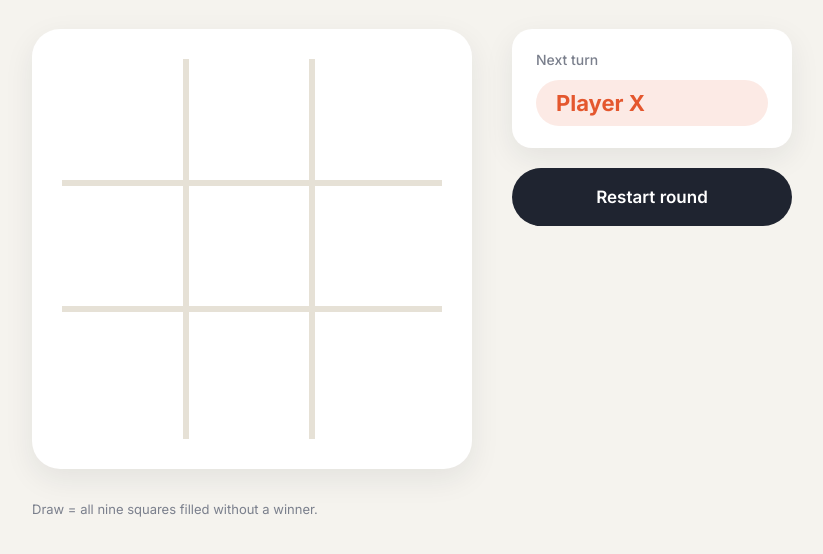
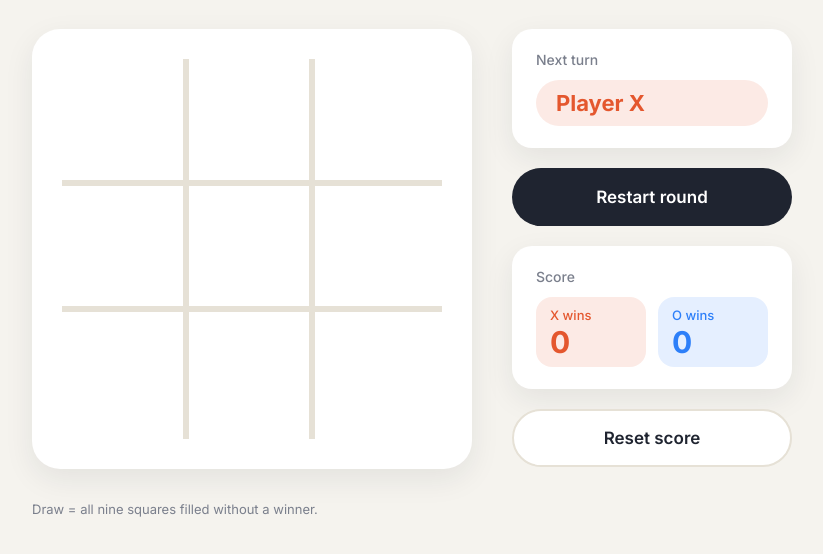
Before and after one commit to pupca/ticktacktoe, a plain HTML site: page index.html in a window 1280 px wide. Shown: the part 142-696 px from the top of the page, without its empty margins (228-1051 px from the left). Drawn offline with Linux system fonts and the light colour scheme.

Commit message:
GM-596: Add score board with X/O win counts and Reset score

```diff
--- a/game.js
+++ b/game.js
@@ -9,10 +9,14 @@ const boardEl = document.getElementById('board');
 const statusEl = document.getElementById('status');
 const statusLabelEl = document.getElementById('status-label');
 const restartEl = document.getElementById('restart');
+const scoreXEl = document.getElementById('score-x');
+const scoreOEl = document.getElementById('score-o');
+const resetScoreEl = document.getElementById('reset-score');
 
 let cells = Array(9).fill(null);
 let player = 'X';
 let over = false;
+let score = { X: 0, O: 0 };
 
 const MARKS = {
   X: '<svg class="mark mark-x" viewBox="0 0 100 100" aria-hidden="true"><line x1="18" y1="18" x2="82" y2="82"/><line x1="82" y1="18" x2="18" y2="82"/></svg>',
@@ -44,12 +48,19 @@ function setStatus(label, text, kind) {
   statusEl.className = `pill ${kind}`;
 }
 
+function renderScore() {
+  scoreXEl.textContent = score.X;
+  scoreOEl.textContent = score.O;
+}
+
 function play(i) {
   if (over || cells[i]) return;
   cells[i] = player;
   const win = winner(cells);
   if (win) {
     over = true;
+    score[win.player] += 1;
+    renderScore();
     setStatus('Round over', `${win.player} wins!`, win.player.toLowerCase());
     restartEl.textContent = 'Play again';
     render(win);
@@ -76,6 +87,11 @@ function restart() {
   render(null);
 }
 
+function resetScore() {
+  score = { X: 0, O: 0 };
+  renderScore();
+}
+
 for (let i = 0; i < 9; i++) {
   const cell = document.createElement('button');
   cell.className = 'cell';
@@ -84,4 +100,6 @@ for (let i = 0; i < 9; i++) {
   boardEl.appendChild(cell);
 }
 restartEl.addEventListener('click', restart);
+resetScoreEl.addEventListener('click', resetScore);
 restart();
+renderScore();
--- a/index.html
+++ b/index.html
@@ -25,6 +25,21 @@
         <span class="pill" id="status">Player X</span>
       </div>
       <button class="button" id="restart" type="button">Restart round</button>
+
+      <section class="card score-card" aria-label="Score">
+        <span class="card-label">Score</span>
+        <div class="score-pills">
+          <div class="score-pill x">
+            <span class="score-name">X wins</span>
+            <span class="score-count" id="score-x">0</span>
+          </div>
+          <div class="score-pill o">
+            <span class="score-name">O wins</span>
+            <span class="score-count" id="score-o">0</span>
+          </div>
+        </div>
+      </section>
+      <button class="button button-outline" id="reset-score" type="button">Reset score</button>
     </aside>
 
     <footer class="rules">Draw = all nine squares filled without a winner.</footer>
--- a/style.css
+++ b/style.css
@@ -96,6 +96,19 @@ body {
 .pill.o { background: rgba(45, 127, 249, 0.12); color: var(--o); }
 .pill.draw { background: #EEF0F2; color: var(--muted); }
 
+.score-pills { display: grid; grid-template-columns: 1fr 1fr; gap: 12px; }
+.score-pill {
+  border-radius: 16px;
+  padding: 10px 14px;
+  display: grid;
+  gap: 4px;
+  background: rgba(228, 87, 46, 0.12);
+  color: var(--x);
+}
+.score-pill.o { background: rgba(45, 127, 249, 0.12); color: var(--o); }
+.score-name { font-size: 13px; font-weight: 500; }
+.score-count { font-size: 30px; font-weight: 700; line-height: 1; }
+
 .button {
   border: 0;
   border-radius: 29px;
@@ -109,6 +122,11 @@ body {
 }
 .button:hover { filter: brightness(1.15); }
 .button:focus-visible { outline: 3px solid var(--o); outline-offset: 3px; }
+.button-outline {
+  background: var(--card);
+  color: var(--ink);
+  border: 2px solid var(--line);
+}
 
 .rules { grid-area: rules; color: var(--muted); font-size: 13px; }
 
```
